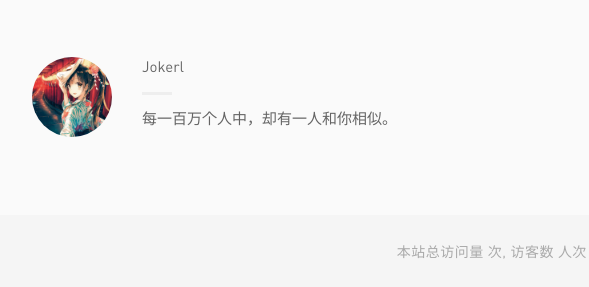
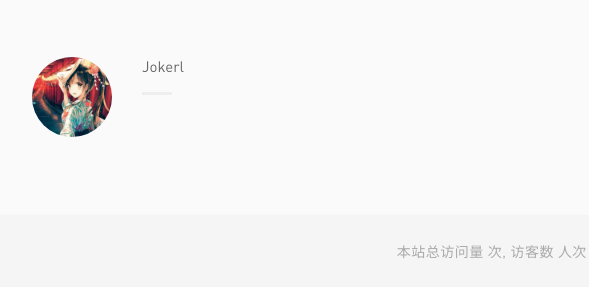
Before and after one commit to JokerLLLL/JokerLLLL.github.io, a plain HTML site: page 2017/12/01/Jokerl的新世界/index.html in a window 1280 px wide. Shown: the part 2339-2626 px from the top of the page, 238-827 px from the left. Drawn offline with Linux system fonts and the light colour scheme; some packages are replaced by stand-ins of ours; a script that the page names is missing.

Commit message:
Site updated: 2018-04-21 19:21:38

```diff
--- a/2017/12/01/Jokerl的新世界/index.html
+++ b/2017/12/01/Jokerl的新世界/index.html
@@ -207,7 +207,7 @@ var duoshuoQuery = {short_name:"yumemor"};
 					<img class="headimg" src='/avatar.jpg' alt='Jokerl'>
 					<div class="media__body">
 						<h4>Jokerl</h4>
-						<p class='site-description'>每一百万个人中，却有一人和你相似。</p>
+						<p class='site-description'></p>
 					</div>
 				</div>
 				<div class="author-contact">
```
Also changed, not shown: 2017/12/03/分享一些喜欢的图影/index.html (+1 -1 lines), 2018/04/19/心情/index.html (+1 -1 lines), archives/2017/12/index.html (+1 -1 lines), archives/2017/index.html (+1 -1 lines), archives/2018/04/index.html (+1 -1 lines), archives/2018/index.html (+1 -1 lines), archives/index.html (+1 -1 lines), index.html (+1 -1 lines), tags/兴趣/index.html (+1 -1 lines), tags/心情/index.html (+1 -1 lines), 1 other file.
